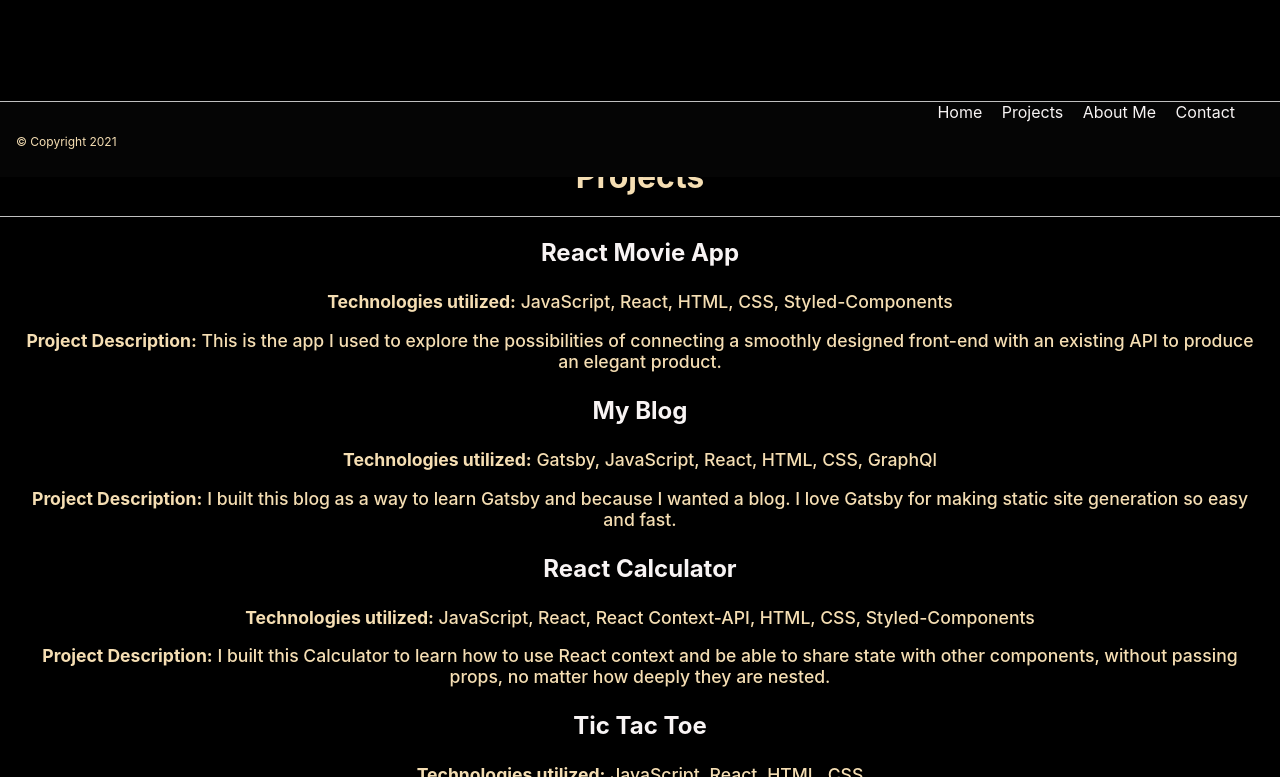
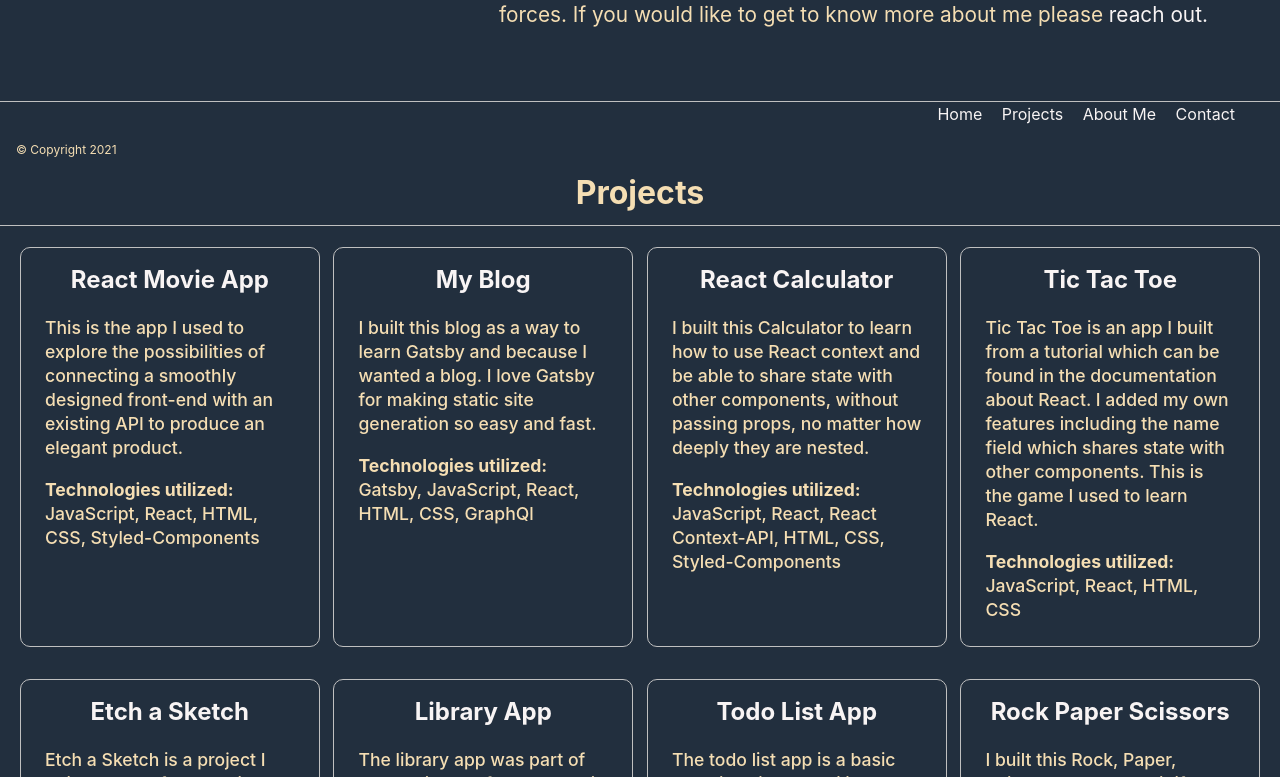
Before and after one commit to whmcquaid/my-site, a React (Create React App) app: page / in a window 1280 px wide. Shown: the part 623-1400 px from the top of the page. Built offline with nearby package versions, Linux system fonts and the light colour scheme.

Commit message:
Improved layout - cards mobile responsive

```diff
--- a/src/App.css
+++ b/src/App.css
@@ -11,8 +11,9 @@ a:hover {
   color: rgb(245, 191, 90);
 }
 body {
-  background-color: rgb(0, 0, 0);
+  background-color: #222f3e;
   color: wheat;
+  line-height: 1.5rem;
 }
 ul {
   list-style-type: none;
@@ -23,7 +24,7 @@ ul {
   flex-direction: row;
   height: 15vh;
   width: 100vw;
-  background-color: rgb(5, 5, 5);
+
   color: rgb(228, 208, 167);
   border-bottom: 1px solid silver;
   margin: 0 auto;
@@ -43,9 +44,18 @@ ul {
   min-width: 100px;
 }
 .projects {
+  display: flex;
+  flex-wrap: wrap;
+  padding: 0 20px 85px;
+}
+.card {
+  flex-basis: 100%;
+  margin-bottom: 2rem;
+  border: 1px solid silver;
+  border-radius: 10px;
+}
+.cardTitle {
   text-align: center;
-  align-content: center;
-  padding-bottom: 85px;
 }
 
 .description {
@@ -85,7 +95,7 @@ ul {
   padding: 25px;
   padding-bottom: 35px;
   font-size: 1.3rem;
-  font-weight: 600;
+  line-height: 1.8rem;
   width: 98%;
 }
 .contact-email {
@@ -131,7 +141,7 @@ span Link {
   bottom: 0;
   height: 75px;
   width: 100%;
-  background-color: rgb(5, 5, 5);
+  background-color: #222f3e;
   text-align: right;
   border-top: 1px solid silver;
   margin-top: 20px;
@@ -158,7 +168,7 @@ span {
   max-width: 450px;
 }
 
-@media screen and (max-width: 700px) {
+@media screen and (max-width: 768px) {
   .about-container {
     flex-direction: column;
     text-align: center;
@@ -172,3 +182,16 @@ span {
     max-width: 30vw;
   }
 }
+@media screen and (min-width: 768px) {
+  .projects {
+    justify-content: space-between;
+  }
+  .card {
+    flex-basis: 49%;
+  }
+}
+@media screen and (min-width: 1024px) {
+  .card {
+    flex-basis: 24%;
+  }
+}
--- a/src/components/ProjectCard.tsx
+++ b/src/components/ProjectCard.tsx
@@ -4,18 +4,20 @@ import Descriptions, { Desc } from './Descriptions';
 
 const ProjectCard = () => {
   return (
-    <div className='projects'>
-      <h1 className='projectsh1'>Projects</h1>
-      {Descriptions.map((item: Desc, index: number) => (
-        <>
-          <a href={FrameProps[index].src}>
-            <h2>{FrameProps[index].title}</h2>
-          </a>
-          <ProjectDescription {...item} />
-          {/* eslint-disable-next-line jsx-a11y/iframe-has-title */}
-          {/*    {window.innerWidth > 700 && <iframe {...FrameProps[index]}></iframe>} */}
-        </>
-      ))}
+    <div>
+      <h1 className="projectsh1">Projects</h1>
+      <div className="projects">
+        {Descriptions.map((item: Desc, index: number) => (
+          <div className="card">
+            <h2 className="cardTitle">
+              <a href={FrameProps[index].src}>{FrameProps[index].title}</a>
+            </h2>
+            <ProjectDescription {...item} />
+            {/* eslint-disable-next-line jsx-a11y/iframe-has-title */}
+            {/*    {window.innerWidth > 700 && <iframe {...FrameProps[index]}></iframe>} */}
+          </div>
+        ))}
+      </div>
     </div>
   );
 };
--- a/src/components/ProjectDescription.tsx
+++ b/src/components/ProjectDescription.tsx
@@ -2,12 +2,10 @@ import { Desc } from './Descriptions';
 
 export default function ProjectDescription(props: Desc) {
   return (
-    <div className='description'>
+    <div className="description">
+      <p>{props.description}</p>
       <p>
         <strong>Technologies utilized:</strong> {props.tech}
-      </p>
-      <p>
-        <strong>Project Description:</strong> {props.description}
       </p>
     </div>
   );
```
